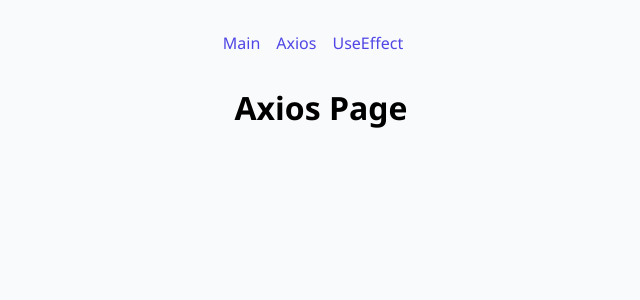
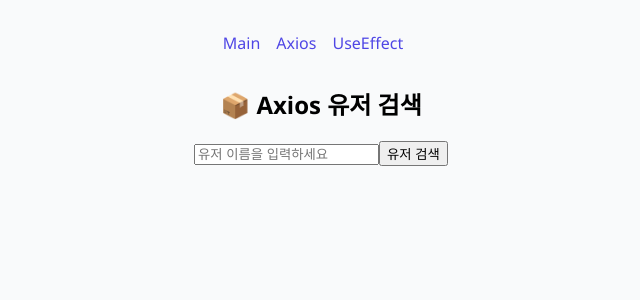
Before and after one commit to gdg-hongik-univ-program/gdg-4th-frontend-mission, a React (Vite) app in the folder mission/: page /axios in a window 1280 px wide. Shown: the top 300 px of the page, without its empty margins (319-959 px from the left). Built offline with nearby package versions, Linux system fonts and the light colour scheme; no server answers.

Commit message:
3주차 미션 2

```diff
--- a/mission/package.json
+++ b/mission/package.json
@@ -10,6 +10,7 @@
     "preview": "vite preview"
   },
   "dependencies": {
+    "axios": "^1.9.0",
     "react": "^19.1.0",
     "react-dom": "^19.1.0"
   },
--- a/mission/src/pages/AxiosPage.jsx
+++ b/mission/src/pages/AxiosPage.jsx
@@ -1,3 +1,49 @@
-export default function AxiosPage() {
-  return <h1>Axios Page</h1>;
-}
+// src/pages/AxiosPage.jsx
+import React, { useState, useEffect } from 'react';
+import axios from 'axios';
+
+const AxiosPage = () => {
+  const [users, setUsers] = useState([]); // 유저 데이터 배열
+  const [inputName, setInputName] = useState(''); // 사용자 입력값
+
+  // 컴포넌트가 처음 마운트될 때 API 요청
+  useEffect(() => {
+    axios.get('https://jsonplaceholder.typicode.com/users')
+      .then((res) => {
+        setUsers(res.data); // 유저 정보 저장
+      })
+      .catch((err) => {
+        console.error('유저 데이터를 불러오는 데 실패했습니다.', err);
+      });
+  }, []);
+
+  // 버튼 클릭 시 유저 검색
+  const handleSearch = () => {
+    const foundUser = users.find(user => user.name.toLowerCase() === inputName.toLowerCase());
+    if (foundUser) {
+      console.log('유저 찾음:', foundUser);
+    } else {
+      console.log('해당 유저를 찾을 수 없습니다.');
+    }
+  };
+
+  return (
+    <div className="p-4">
+      <h2 className="text-xl font-bold mb-4">📦 Axios 유저 검색</h2>
+
+      <input
+        type="text"
+        value={inputName}
+        placeholder="유저 이름을 입력하세요"
+        onChange={(e) => setInputName(e.target.value)}
+        className="border px-2 py-1 mr-2"
+      />
+
+      <button onClick={handleSearch} className="bg-blue-500 text-white px-3 py-1 rounded">
+        유저 검색
+      </button>
+    </div>
+  );
+};
+
+export default AxiosPage;
```
Also changed, not shown: 1 other file (tests, documents, lock files or other folders).
